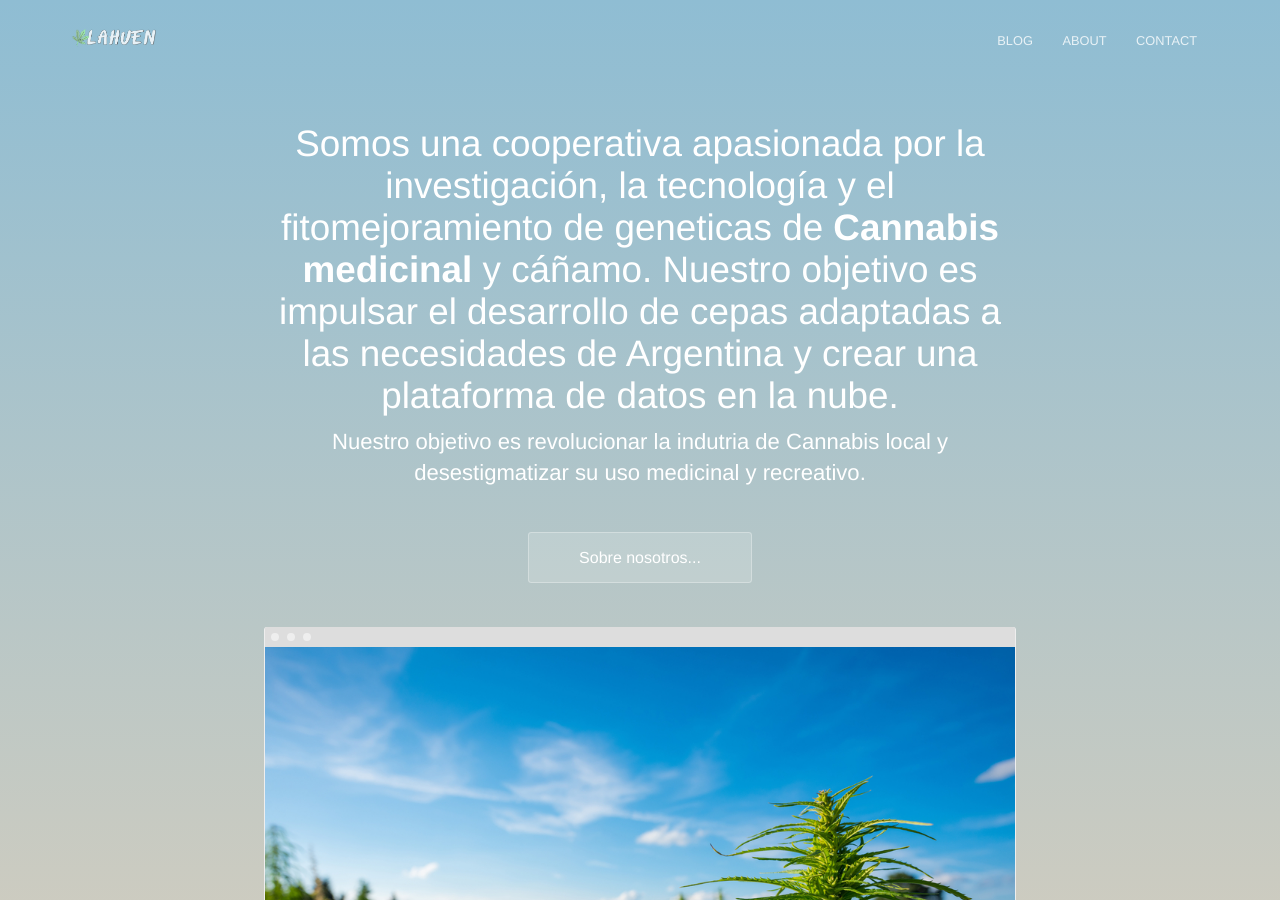
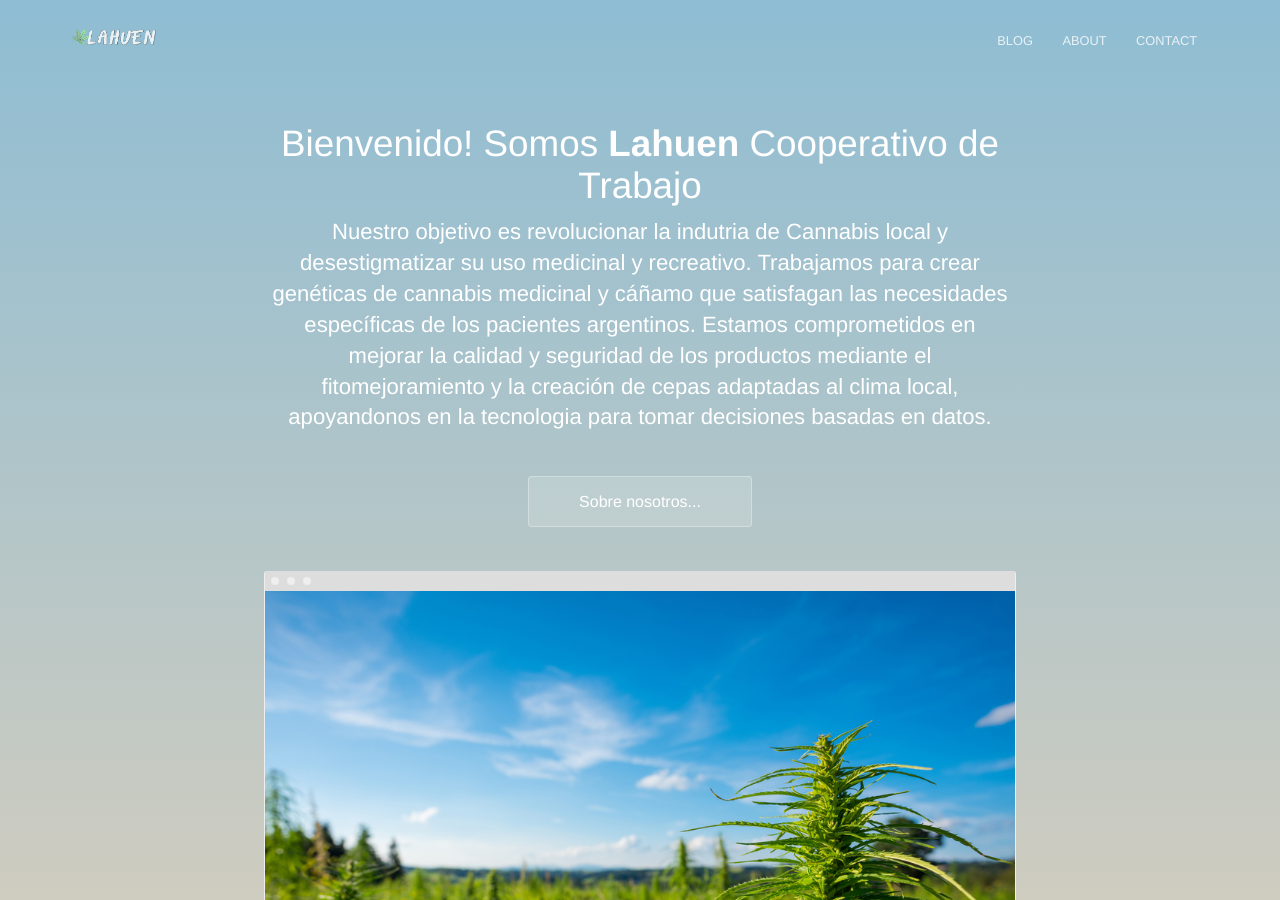
Before and after one commit to lahuen/lahuen, a Jekyll site: the page built from web/index.html, in a window 1280 px wide and 900 px high. Built offline with Jekyll 4.4.1, drawn with Linux system fonts in a browser that asks for light colours.

Commit message:
Update index.html

```diff
--- a/web/index.html
+++ b/web/index.html
@@ -4,9 +4,10 @@
 ---
 <section class="hero">
 	<div class="text-container">
-		<h1 class="editable">Somos una cooperativa apasionada por la investigación, la tecnología y el fitomejoramiento de geneticas de <strong>Cannabis medicinal</strong> y cáñamo.
-			Nuestro objetivo es impulsar el desarrollo de cepas adaptadas a las necesidades de Argentina y crear una plataforma de datos en la nube.</h1>
-		<p class="subtext editable">Nuestro objetivo es revolucionar la indutria de Cannabis local y desestigmatizar su uso medicinal y recreativo.</p>
+		<h1 class="editable">Bienvenido! Somos <strong>Lahuen</strong> Cooperativo de Trabajo</h1>
+		<p class="subtext editable">Nuestro objetivo es revolucionar la indutria de Cannabis local y desestigmatizar su uso medicinal y recreativo.
+		Trabajamos para crear genéticas de cannabis medicinal y cáñamo que satisfagan las necesidades específicas de los pacientes argentinos.
+		Estamos comprometidos en mejorar la calidad y seguridad de los productos mediante el fitomejoramiento y la creación de cepas adaptadas al clima local, apoyandonos en la tecnologia para tomar decisiones basadas en datos.</p>
 		<div class="cta button alt"><a href="{{ site.baseurl }}/contact/">Sobre nosotros...</a></div>
 		<div>
 			<img src="{{ site.baseurl }}/images/dashboard.png" alt="Screenshot" class="screenshot editable" />
```
